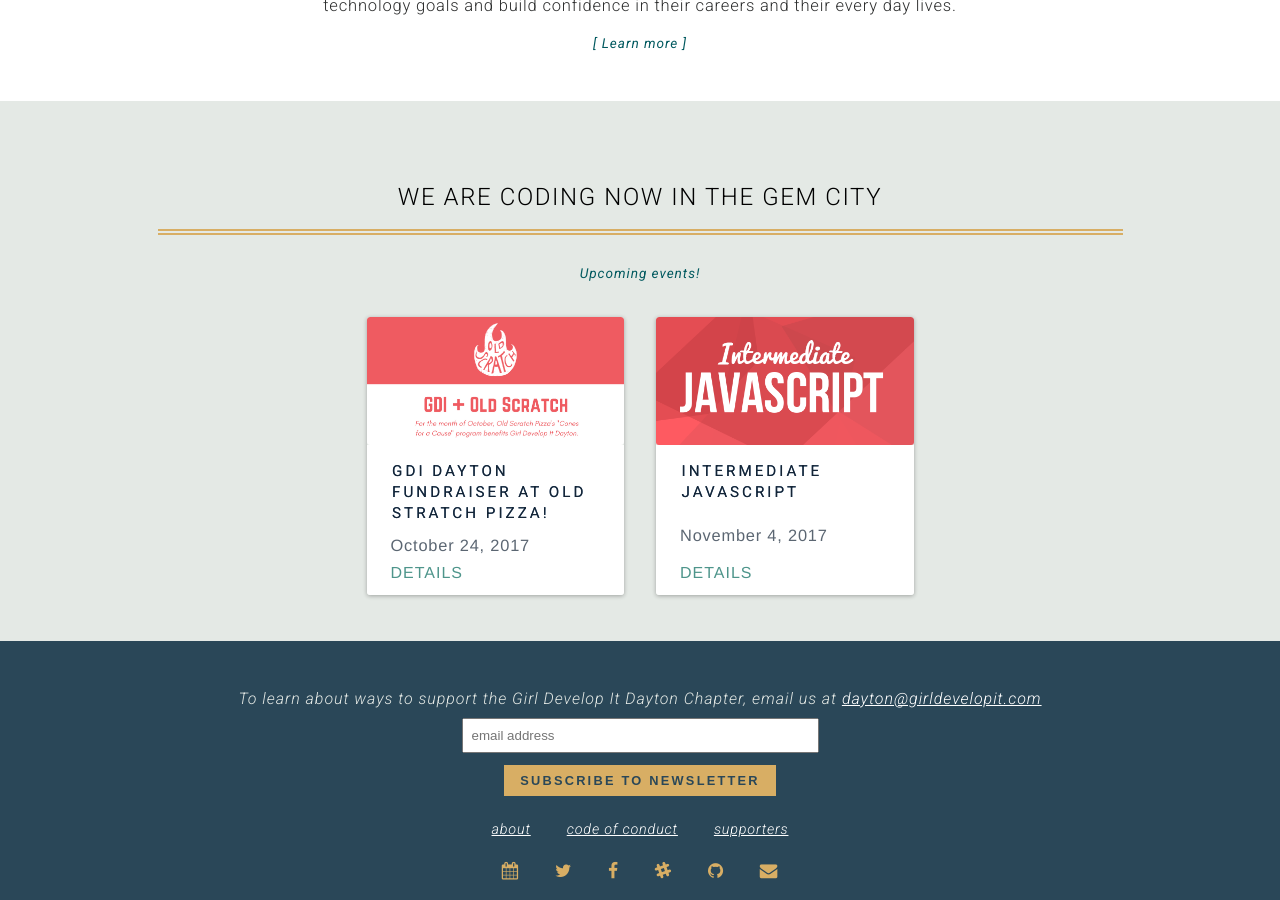
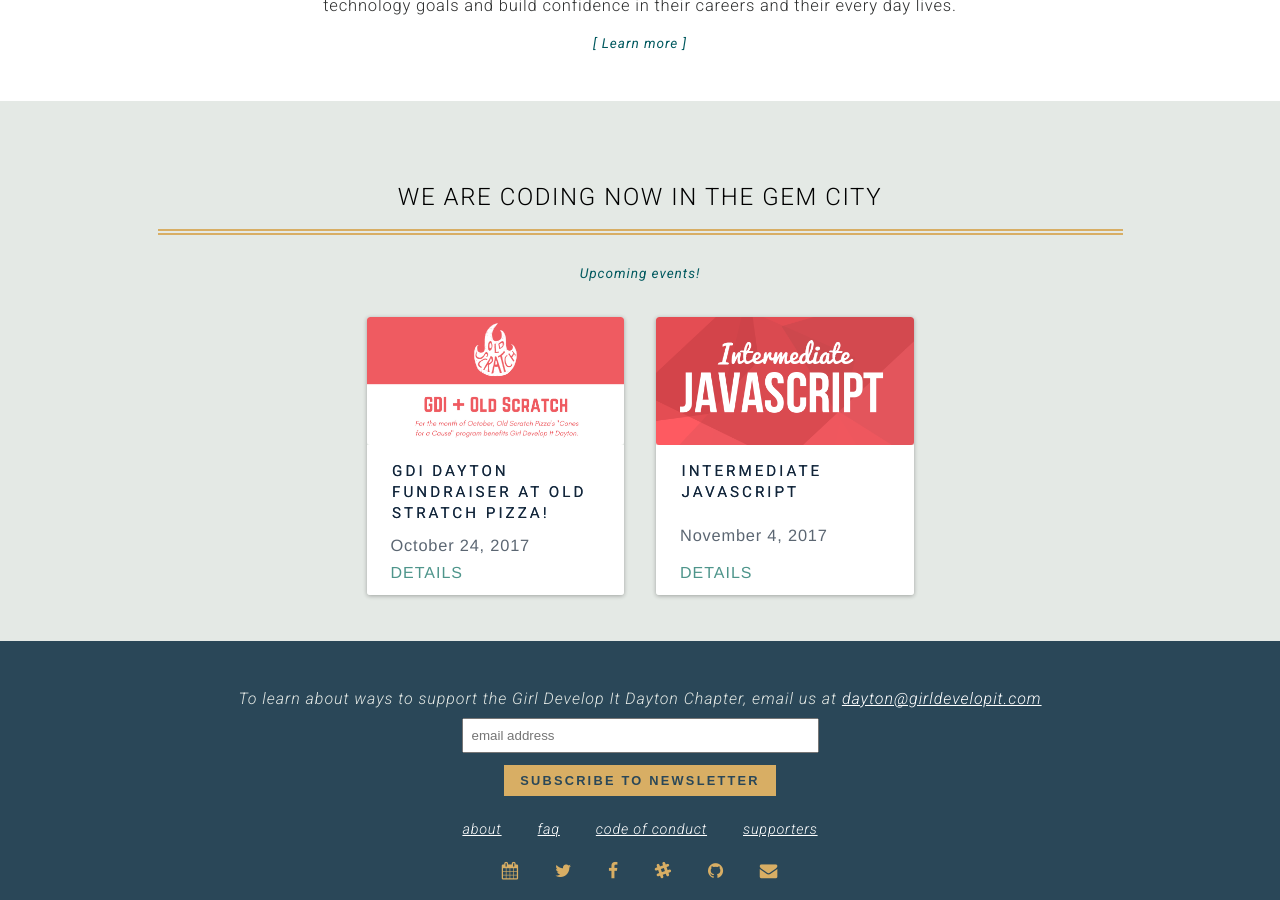
Before and after one commit to dytcodetogether/gdidayton, a Jekyll site: the page built from index.html, in a window 1280 px wide and 900 px high, scrolled down 758 px. Built offline with Jekyll 4.4.1, drawn with Linux system fonts in a browser that asks for light colours; nearby versions of some CDN libraries.

Commit message:
Add FAQ link to footer

```diff
--- a/_layouts/default.html
+++ b/_layouts/default.html
@@ -5,18 +5,10 @@
     <meta charset=utf-8 />
     <meta name="viewport" content="width=device-width,initial-scale=1,minimum-scale=1,shrink-to-fit=no" />
     <title>Girl Develop It</title>
-    <link rel="icon" href="{{ site.baseurl }}/img/favicon.png" />
+    <link rel="icon" href="{{ site.baseurl }}/img/favicon.png" media="none" onload="if(media!='all')media='all'" />
     <link href="{{ site.baseurl }}/css/application.css" rel="stylesheet" />
-    <link href="https://maxcdn.bootstrapcdn.com/font-awesome/4.5.0/css/font-awesome.min.css" rel="stylesheet" />
-    <link href="https://fonts.googleapis.com/css?family=Pacifico" rel="stylesheet" />
-    <script>
-        (function(i,s,o,g,r,a,m){i['GoogleAnalyticsObject']=r;i[r]=i[r]||function(){
-        (i[r].q=i[r].q||[]).push(arguments)},i[r].l=1*new Date();a=s.createElement(o),
-        m=s.getElementsByTagName(o)[0];a.async=1;a.src=g;m.parentNode.insertBefore(a,m)
-        })(window,document,'script','https://www.google-analytics.com/analytics.js','ga');
-        ga('create', 'UA-92693101-1', 'auto');
-        ga('send', 'pageview');
-    </script>
+    <link href="https://maxcdn.bootstrapcdn.com/font-awesome/4.5.0/css/font-awesome.min.css" rel="stylesheet" media="none" onload="if(media!='all')media='all'" />
+    <link href="https://fonts.googleapis.com/css?family=Pacifico" rel="stylesheet" media="none" onload="if(media!='all')media='all'" />
 </head>
 
 <body>
@@ -63,6 +55,7 @@
 
                     <nav class="navigation">
                         <a href="{{ site.baseurl }}/about">about</a>
+                        <a href="{{ site.baseurl }}/faq">faq</a>
                         <a href="{{ site.baseurl }}/code-of-conduct">code of conduct</a>
                         <a href="{{ site.baseurl }}/supporters">supporters</a>
                     </nav>
```
Also changed, not shown: other parts of _layouts/default.html (+8 -2 lines).
